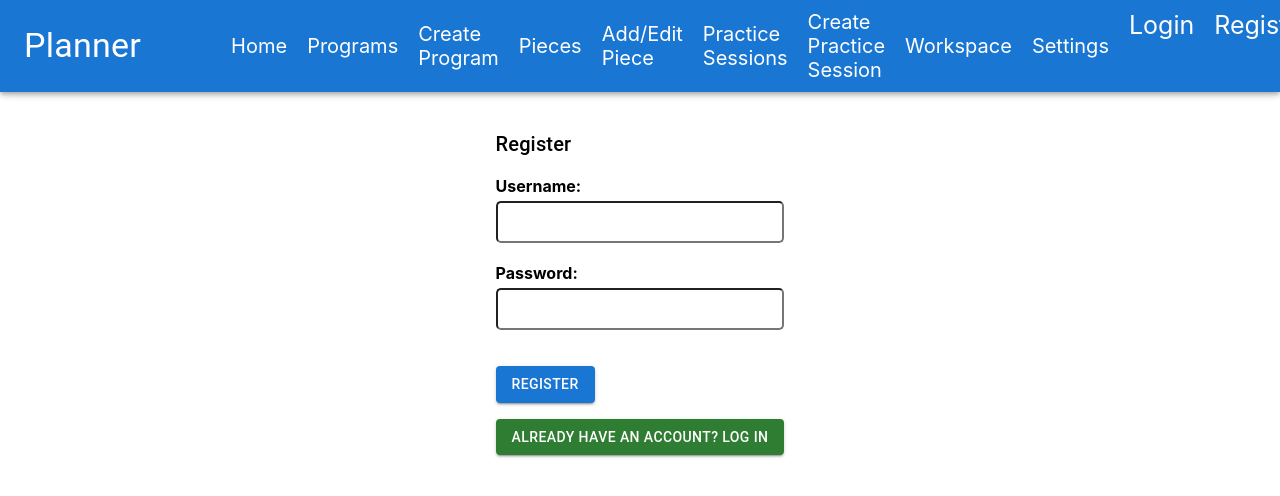
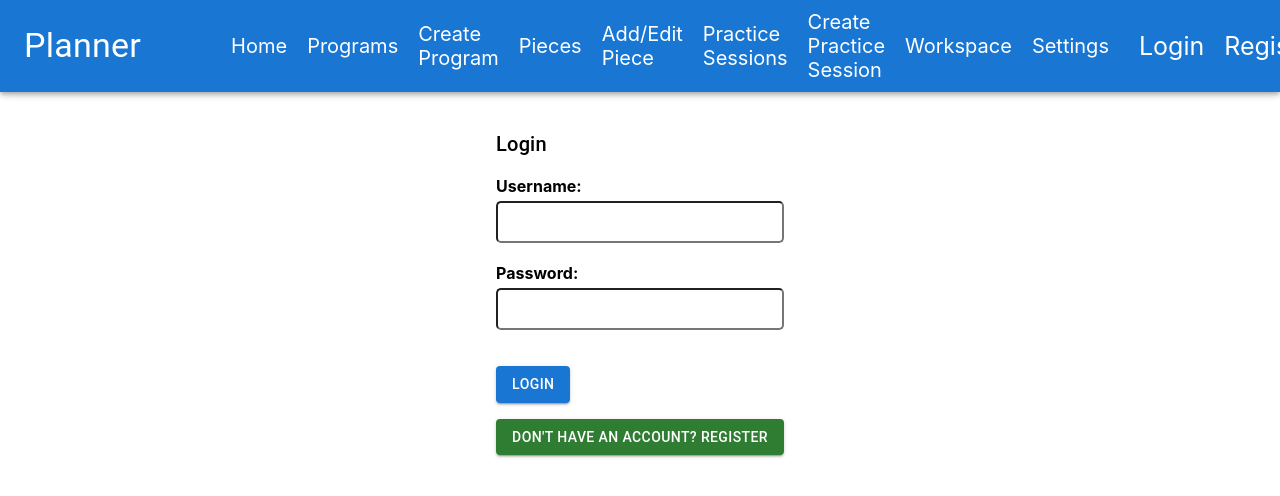
Before and after one commit to shoneriki/mern-practice, a React (Create React App) app in the folder client/: page /auth in a window 1280 px wide. Shown: the top 496 px of the page. Built offline with nearby package versions, Linux system fonts and the light colour scheme.

Commit message:
added isLoggedIn variable

```diff
--- a/client/src/components/Drawer.js
+++ b/client/src/components/Drawer.js
@@ -38,7 +38,7 @@ const LogoutBtn = styled("btn")({
   },
 });
 
-function DrawerComponent({ open, onClose, logout, cookies }) {
+function DrawerComponent({ open, onClose, logout, cookies, isLoggedIn  }) {
   const classes = useStyles();
   return (
     <Drawer open={open} onClose={onClose}>
@@ -109,7 +109,7 @@ function DrawerComponent({ open, onClose, logout, cookies }) {
           </MyLink>
         </ListItemText>
       </MyListItem>
-      {!cookies.access_token ? (
+      {!isLoggedIn ? (
         <>
           <MyListItem className={classes.listItem} onClick={onClose}>
             <ListItemText>
--- a/client/src/components/Navbar.js
+++ b/client/src/components/Navbar.js
@@ -37,6 +37,7 @@ const CssContainer = styled("div")(({ theme }) => ({
 export const Navbar = () => {
   const [cookies, setCookies] = useCookies(["access_token", "username"]);
   const navigate = useNavigate();
+  const [isLoggedIn, setIsLoggedIn] = useState(!!cookies.access_token)
 
   const [openDrawer, setOpenDrawer] = useState(false);
 
@@ -44,6 +45,7 @@ const logout = () => {
   setCookies("access_token", "", { expires: new Date(0) });
   setCookies("username", "", { expires: new Date(0) });
   window.localStorage.clear();
+  setIsLoggedIn(false);
   navigate("/auth");
 };
 
@@ -69,12 +71,27 @@ const logout = () => {
               onClose={() => setOpenDrawer(false)}
               logout={logout}
               cookies={cookies}
+              isLoggedIn={isLoggedIn}
             />
           </>
         ) : (
           <CssContainer>
-            {cookies.username && (
-              <Typography variant="h6">Welcome, {cookies.username}</Typography>
+            {isLoggedIn && cookies.username && (
+              <Typography
+                variant="h6"
+                sx={{
+                  color: "white",
+                  fontSize: "20px",
+                  display: "flex",
+                  alignItems: "center",
+                  "&:hover": {
+                    color: "yellow",
+                    borderBottom: "1px solid white",
+                  },
+                }}
+              >
+                Welcome, {cookies.username}
+              </Typography>
             )}
             <LinkStyled to="/">Home</LinkStyled>
             <LinkStyled to="/programs">Programs</LinkStyled>
@@ -87,11 +104,11 @@ const logout = () => {
             </LinkStyled>
             <LinkStyled to="/workspace">Workspace</LinkStyled>
             <LinkStyled to="/settings">Settings</LinkStyled>
-            {!cookies.access_token ? (
-              <>
+            {!isLoggedIn ? (
+              <LinkStyled>
                 <Link to="/auth">Login</Link>
                 <Link to="/auth">Register</Link>
-              </>
+              </LinkStyled>
             ) : (
               <Button
                 id="logout-btn"
--- a/client/src/pages/user-pages/auth.js
+++ b/client/src/pages/user-pages/auth.js
@@ -9,19 +9,19 @@ import { AuthForm } from "../../components/AuthForm";
 import { useControlledValueWithTimezone } from "@mui/x-date-pickers/internals";
 
 export const Auth = () => {
-  const [isRegistering, setIsRegistering] = useState(true)
+  const [login, setLogin] = useState(true)
   return (
     <Box>
-      {isRegistering ? (
-        <Register setIsRegistering={setIsRegistering} />
+      {login ? (
+        <Login setLogin={setLogin} />
       ) : (
-        <Login setIsRegistering={setIsRegistering} />
+        <Register setLogin={setLogin} />
       )}
     </Box>
   );
 };
 
-const Register = ({setIsRegistering}) => {
+const Register = ({setLogin}) => {
   const [username, setUsername] = useState("");
   const [password, setPassword] = useState("");
 
@@ -63,14 +63,14 @@ const Register = ({setIsRegistering}) => {
         handleSubmit={handleSubmit}
         label="Register"
       />
-      <Button variant="contained" color="success" onClick={() => setIsRegistering(false)}>
+      <Button variant="contained" color="success" onClick={() => setLogin(true)}>
         Already have an account? Log in
       </Button>
     </Box>
   );
 };
 
-const Login = ({setIsRegistering}) => {
+const Login = ({setLogin}) => {
   const [_, setCookies] = useCookies(["access_token"]);
 
   const [username, setUsername] = useState("");
@@ -114,7 +114,7 @@ const Login = ({setIsRegistering}) => {
         handleSubmit={handleSubmit}
         label="Login"
       />
-      <Button variant="contained" color="success" onClick={() => setIsRegistering(true)}>
+      <Button variant="contained" color="success" onClick={() => setLogin(false)}>
         Don't have an account? Register
       </Button>
     </Box>
```
